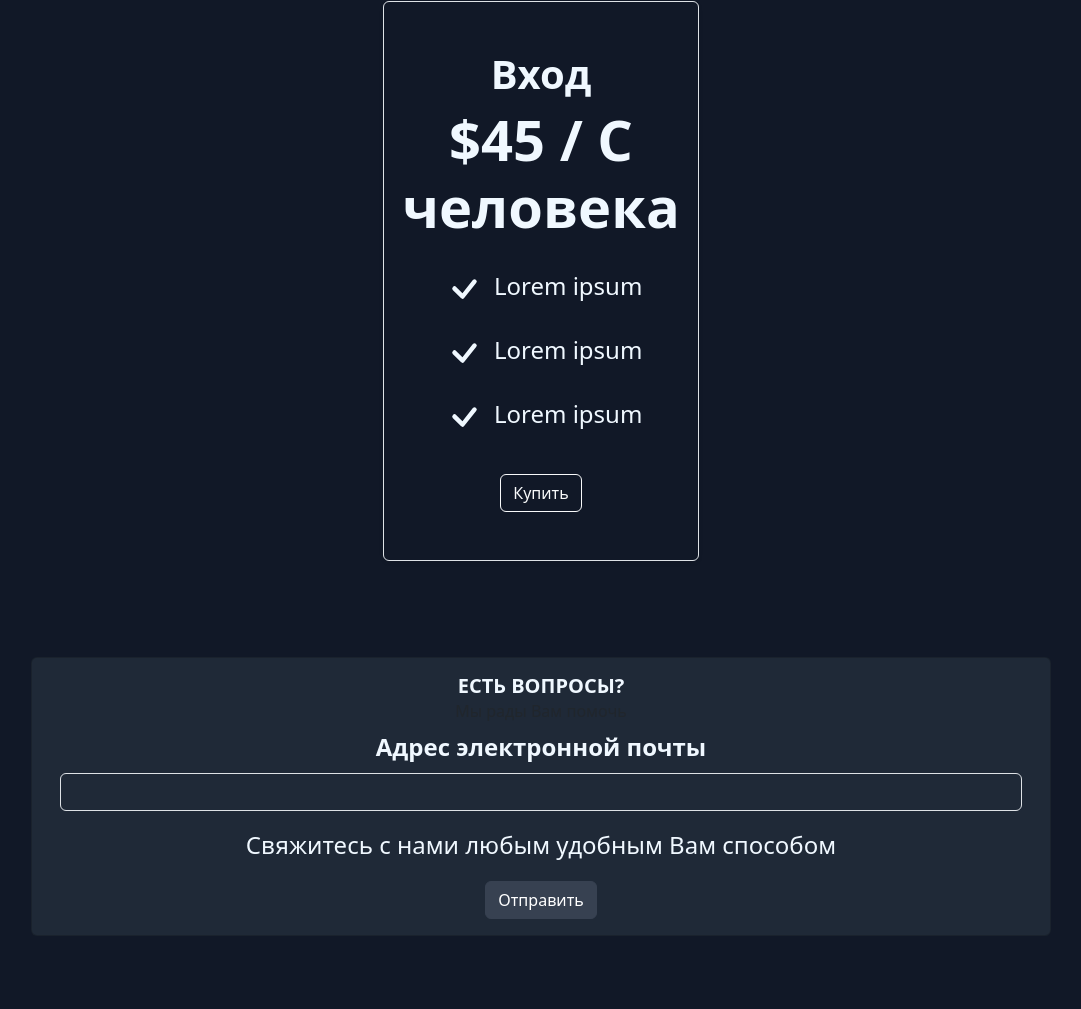
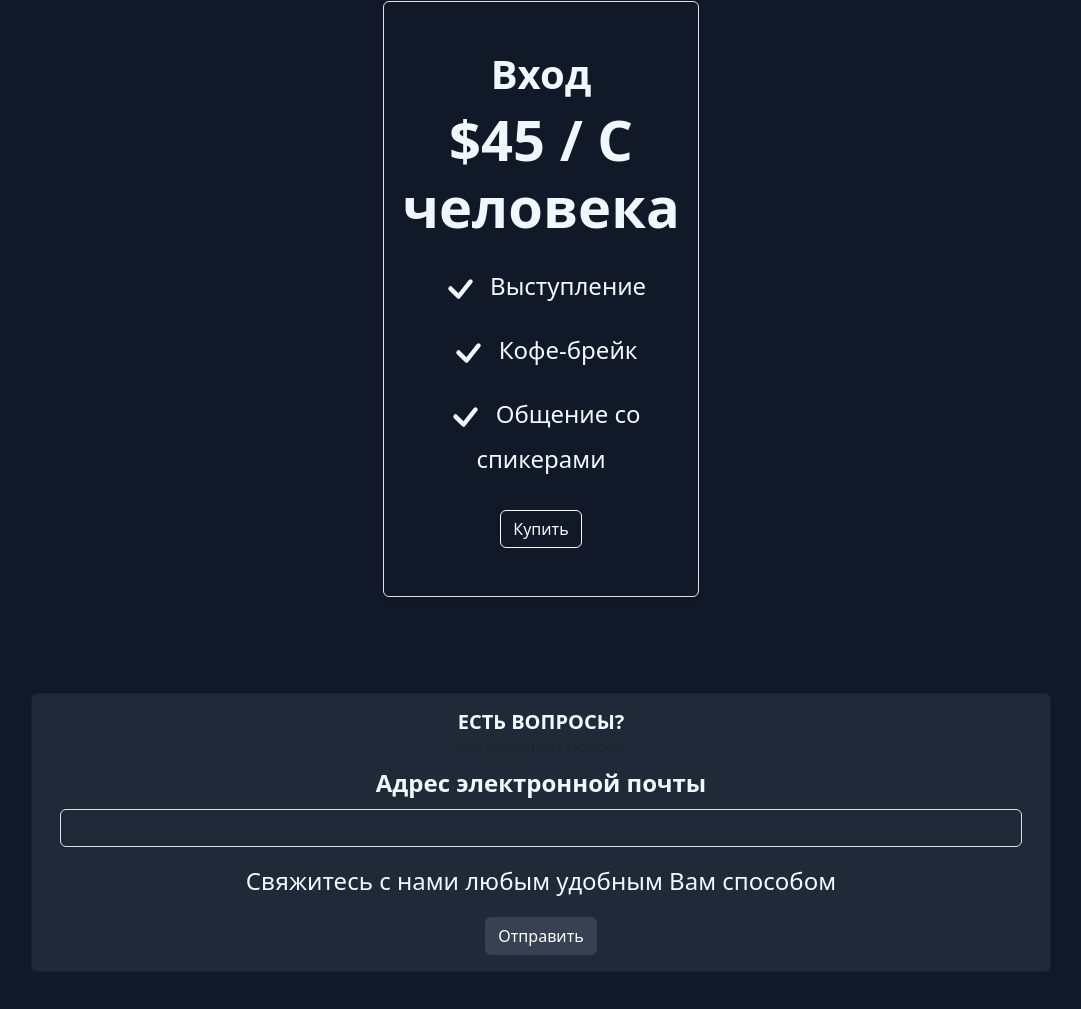
Before and after one commit to nowachrono/summit-404, a plain HTML site: page index.html in a window 1280 px wide. Shown: the part 2850-3859 px from the top of the page, without its empty margins (99-1180 px from the left). Drawn offline with nearby package versions, Linux system fonts and the light colour scheme; a script that the page names is missing.

Commit message:
Update index.html

```diff
--- a/index.html
+++ b/index.html
@@ -219,19 +219,19 @@
                                                 <svg viewBox="0 0 16 16" fill="currentColor" xmlns="http://www.w3.org/2000/svg" lc-helper="svg-icon" width="2em" height="2em">
                                                     <path fill-rule="evenodd" d="M10.97 4.97a.75.75 0 0 1 1.071 1.05l-3.992 4.99a.75.75 0 0 1-1.08.02L4.324 8.384a.75.75 0 1 1 1.06-1.06l2.094 2.093 3.473-4.425a.236.236 0 0 1 .02-.022z"></path>
                                                 </svg>
-                                                <span editable="inline" class="">Lorem ipsum</span>
+                                                <span editable="inline" class="">Выступление</span>
                                             </li>
                                             <li class="py-2">
                                                 <svg viewBox="0 0 16 16" fill="currentColor" xmlns="http://www.w3.org/2000/svg" lc-helper="svg-icon" width="2em" height="2em">
                                                     <path fill-rule="evenodd" d="M10.97 4.97a.75.75 0 0 1 1.071 1.05l-3.992 4.99a.75.75 0 0 1-1.08.02L4.324 8.384a.75.75 0 1 1 1.06-1.06l2.094 2.093 3.473-4.425a.236.236 0 0 1 .02-.022z"></path>
                                                 </svg>
-                                                <span editable="inline" class="">Lorem ipsum</span>
+                                                <span editable="inline" class="">Кофе-брейк</span>
                                             </li>
                                             <li class="py-2">
                                                 <svg viewBox="0 0 16 16" fill="currentColor" xmlns="http://www.w3.org/2000/svg" lc-helper="svg-icon" width="2em" height="2em">
                                                     <path fill-rule="evenodd" d="M10.97 4.97a.75.75 0 0 1 1.071 1.05l-3.992 4.99a.75.75 0 0 1-1.08.02L4.324 8.384a.75.75 0 1 1 1.06-1.06l2.094 2.093 3.473-4.425a.236.236 0 0 1 .02-.022z"></path>
                                                 </svg>
-                                                <span editable="inline" class="">Lorem ipsum</span>
+                                                <span editable="inline" class="">Общение со спикерами</span>
                                             </li>
                                         </ul>
                                     </div>
```
